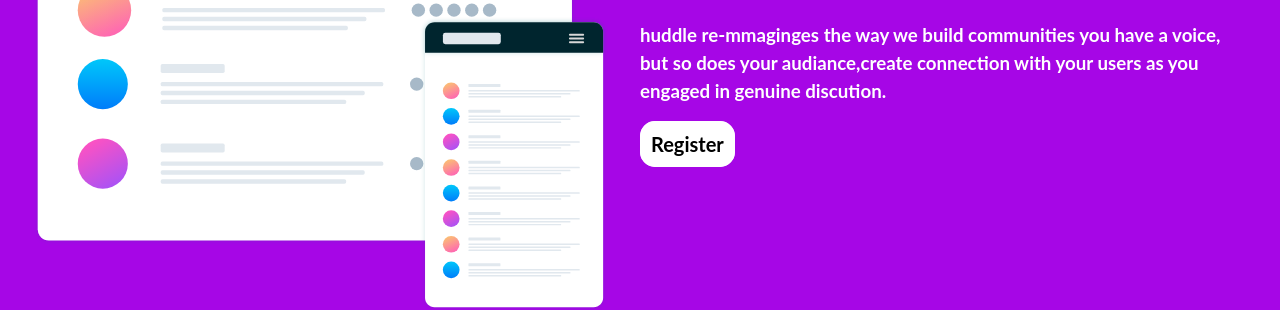
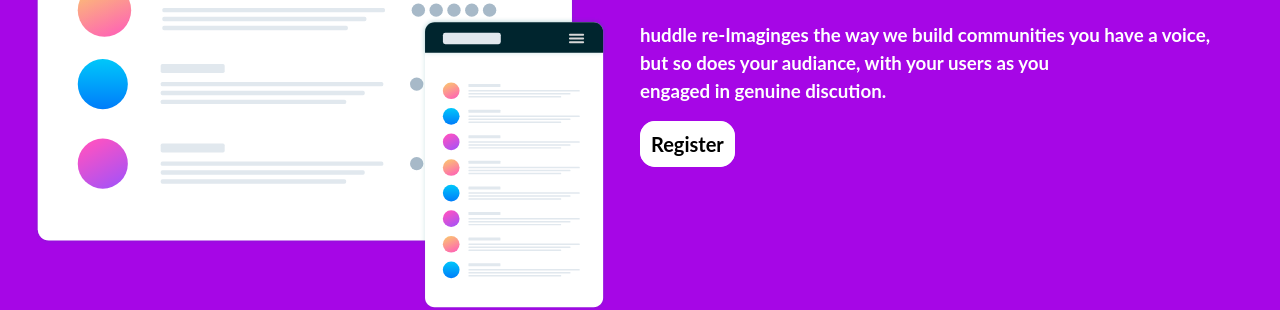
Before and after one commit to KaranjaK/huddle, a plain HTML site: page index.html in a window 1280 px wide. Shown: the part 274-584 px from the top of the page. Drawn offline with Linux system fonts and the light colour scheme.

Commit message:
"update"

```diff
--- a/index.html
+++ b/index.html
@@ -18,7 +18,7 @@
         </div>
         <div>
     <h1>Build The Community<br> Your Fans Will Love</h1><br>
-    <h3>huddle re-mmaginges the way we build  communities you have a voice,<br>but so does your audiance,create connection
+    <h3>huddle re-Imaginges the way we build  communities you have a voice,<br>but so does your audiance,
       with your users as you <br> engaged  in genuine discution.</h3><br>
       <h5><a href="#">Register</a></h5>
     </div>
```
